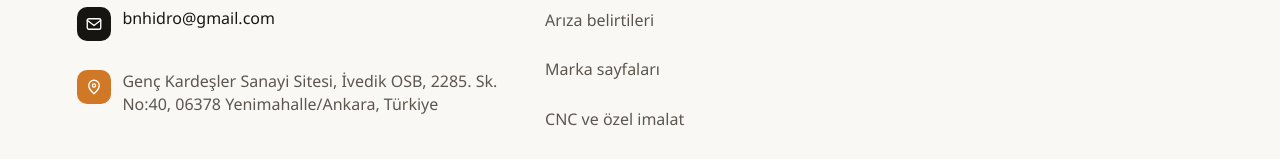
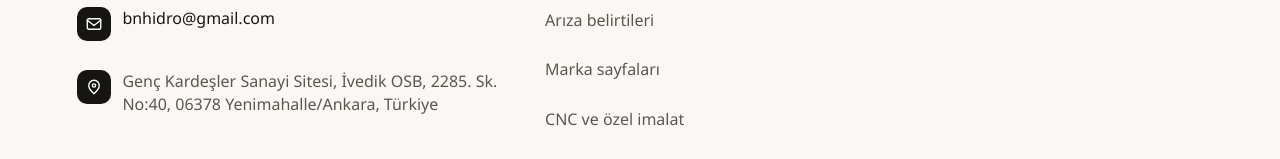
Before and after one commit to serdargurkanc-create/bn-hidrovalf-web, a Next.js app: page / in a window 1280 px wide. In both pictures the pointer is over the element 314 px from the left and 9088 px from the top of the page. Shown: the part 8542-8701 px from the top of the page. Built offline with nearby package versions, Linux system fonts and the light colour scheme.

Commit message:
v6.28: footer turuncusu yalnız ikonun üzerinde
Metnin üzerine gelince satır ve ikon aynı kalır. Turuncu zemin,
imleç doğrudan ikona gelince çıkar.

Co-authored-by: Serdar Gürkan Çetinkaya <serdargurkanc-create@users.noreply.github.com>

```diff
--- a/app/globals.css
+++ b/app/globals.css
@@ -1195,8 +1195,7 @@ a { color: inherit; }
 }
 .footer-ico svg { width: 18px; height: 18px; }
 .footer-contact a:hover { color: inherit; background: none; }
-.footer-ico:hover,
-.footer-contact a:hover .footer-ico {
+.footer-ico:hover {
   background: var(--accent-2);
   color: #fff;
 }
```
